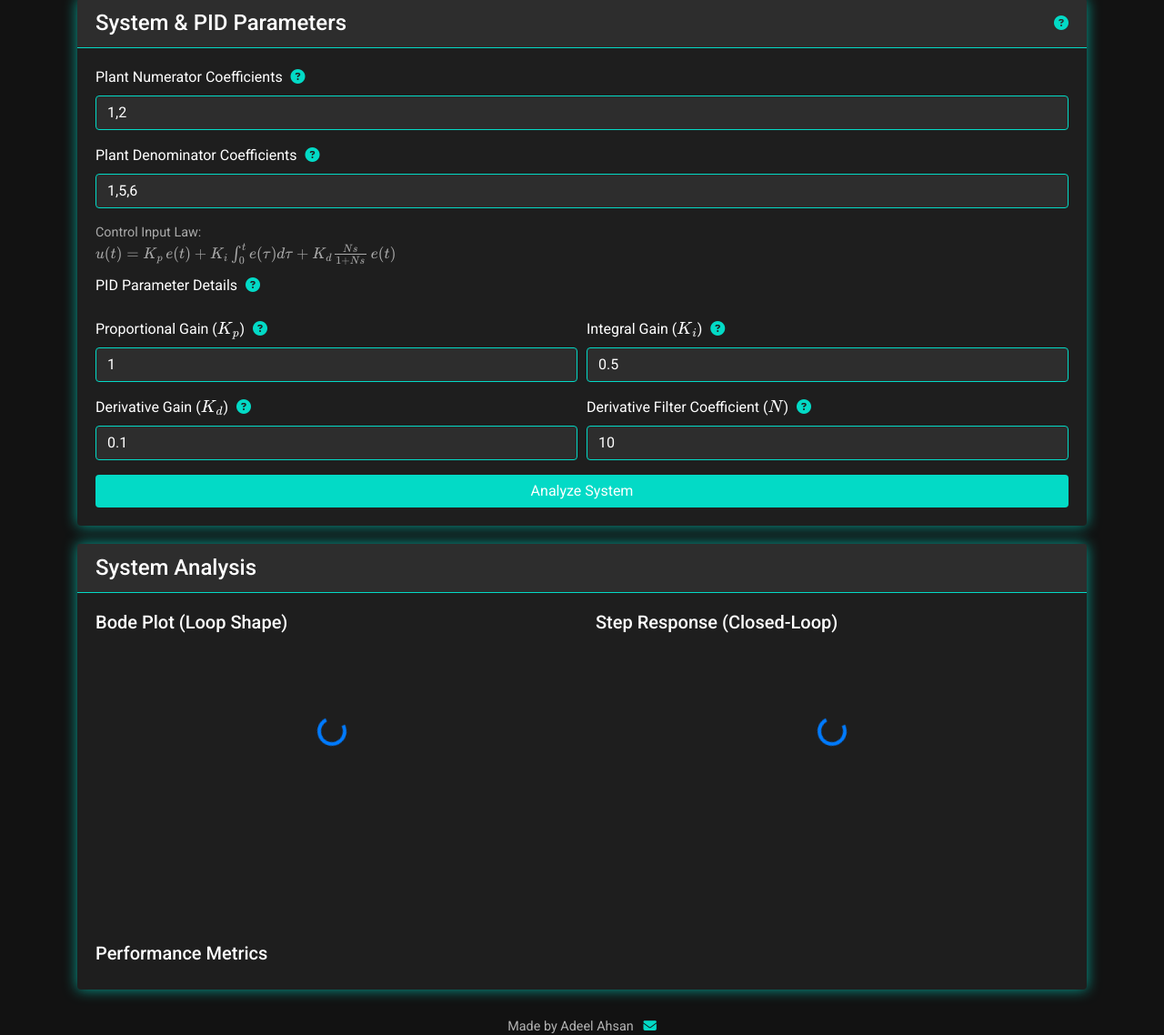
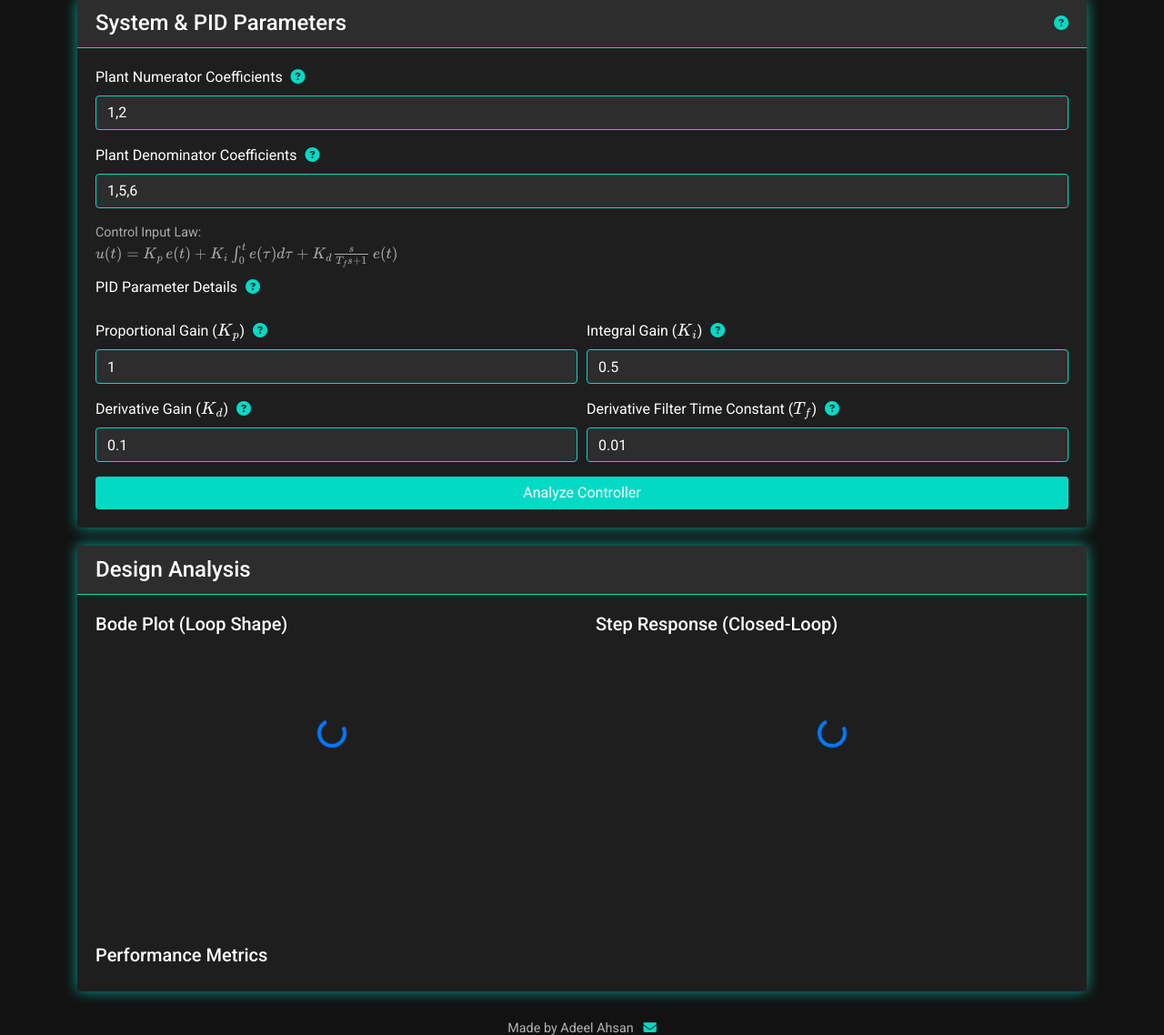
Before and after one commit to adeelahsaanawan/PID_Tuner, a Flask app: page / in a window 1280 px wide. Shown: the part 103-1241 px from the top of the page at 91% size. Run offline with Flask 3, Linux system fonts and the light colour scheme; some libraries are stand-ins or nearby versions.

Commit message:
Update control law: use Tf for derivative filter time constant

```diff
--- a/app.py
+++ b/app.py
@@ -29,18 +29,19 @@
         kp = float(data.get("kp", 1))
         ki = float(data.get("ki", 0.5))
         kd = float(data.get("kd", 0.1))
-        N = float(data.get("N", 10))  # Derivative filter coefficient
+        # Use derivative filter time constant Tf instead of N; defaulting to 0.01
+        Tf = float(data.get("Tf", 0.01))
 
         # Build the plant G(s)
         G = tf(plant_num, plant_den)
 
-        # Build the filtered PID controller:
-        # C(s) = Kp + Ki/s + (Kd * N * s)/(1+N * s)
-        # Combined as a single rational function:
-        #   Numerator: [N*(Kp+Kd), (Kp+Ki*N), Ki]
-        #   Denom: [N, 1, 0]
-        C_num = [N * (kp + kd), (kp + ki * N), ki]
-        C_den = [N, 1, 0]
+        # Build the filtered PID controller using Tf:
+        # C(s) = Kp + Ki/s + (Kd*s)/(Tf*s + 1)
+        # Combined as a single transfer function:
+        #   Numerator:   (kp*Tf + kd) * s^2 + (kp + ki*Tf) * s + ki
+        #   Denom:       s * (Tf*s + 1)
+        C_num = [kp * Tf + kd, (kp + ki * Tf), ki]
+        C_den = [Tf, 1, 0]
         C = tf(C_num, C_den)
 
         # Open-loop transfer function L(s) = G(s)*C(s)
--- a/templates/index.html
+++ b/templates/index.html
@@ -122,7 +122,7 @@
            title="Overall Instructions"
            data-content="Use this tool to tune your PID controller. Define your plant by providing the numerator and denominator coefficients.<br><br>
 For example, if your plant is defined by the transfer function
-\( G(s)=\frac{1}{s^2+5s+6} \), then enter <code>1</code> for the numerator and <code>1, 5, 6</code> for the denominator.<br><br>
+\( G(s)=\frac{s+2}{s^2+5s+6} \), then enter <code>1,2</code> for the numerator and <code>1, 5, 6</code> for the denominator.<br><br>
 Adjust the PID parameters to modify the control response."></i>
       </div>
       <div class="card-body">
@@ -135,7 +135,7 @@
                  data-toggle="popover" data-trigger="focus" data-html="true"
                  title="Plant Numerator Coefficients"
                  data-content="Enter the coefficients for the numerator of the plant transfer function.<br><br>
-For example, for \( G(s)=\frac{1}{s^2+5s+6} \), use: <code>1</code>"></i>
+For example, for \( G(s)=\frac{s+2}{s^2+5s+6} \), use: <code>1,2</code>"></i>
             </label>
             <input type="text" class="form-control" id="plant-num" placeholder="e.g., 1,2" value="1,2">
           </div>
@@ -152,12 +152,13 @@
           </div>
 
           <!-- PID Controller Section -->
-          <!-- Display the updated control input law above the PID gain inputs -->
+          <!-- Display the updated control law above the PID gain inputs -->
           <div class="help-text">
             Control Input Law:
             <br>
-            \( u(t)=K_p\,e(t)+K_i\int_0^t e(\tau)d\tau+K_d\frac{N s}{1+N s}\,e(t) \)
-          </div>
+            \( u(t)=K_p\,e(t)+K_i\int_0^t e(\tau)d\tau+K_d\frac{s}{T_f s+1}\,e(t) \)
+            <br>
+  </div>
 
           <!-- Help button for PID parameter explanation -->
           <div class="form-group">
@@ -169,8 +170,8 @@
                  data-content="\(K_p\) (Proportional Gain): Affects the overall gain and response speed.<br><br>
 \(K_i\) (Integral Gain): Eliminates steady-state error but can slow down the response.<br><br>
 \(K_d\) (Derivative Gain): Enhances stability and reduces overshoot; applied as a filtered derivative.<br><br>
-\(N\) (Derivative Filter Coefficient): Determines the speed of the derivative filter which mitigates noise.<br><br>
-Note: \(K_p\) and \(K_d\) primarily influence gain/phase margins, while \(K_i\) and \(N\) affect time response parameters (e.g., rise and settling times)."></i>
+\(T_f\) (Derivative Filter Time Constant): Determines the filtering of the derivative term to mitigate noise.<br><br>
+Note: \(K_p\) and \(K_d\) primarily influence gain/phase margins, while \(K_i\) and \(T_f\) affect time response parameters (e.g., rise and settling times)."></i>
             </label>
           </div>
 
@@ -199,28 +200,28 @@
             </div>
           </div>
           <div class="form-row">
-            <!-- Lower row: Kd and N -->
+            <!-- Lower row: Kd and Tf -->
             <div class="form-group col-md-6">
               <label for="kd">Derivative Gain (\(K_d\))
                 <i class="fa-solid fa-question-circle help-icon" tabindex="0"
                    data-toggle="popover" data-trigger="focus" data-html="true"
                    title="Derivative Gain (\(K_d\))"
-                   data-content="Acts on the rate of change of the error; applied as a filtered derivative<br><br>
-\( K_d\frac{N s}{1+N s}\,e(t) \) helps reduce noise effects and improve phase margin."></i>
+                   data-content="Acts on the rate of change of the error; applied as a filtered derivative.<br><br>
+\( \frac{K_d s}{T_f s+1}\,e(t) \) helps reduce noise effects and improve phase margin."></i>
               </label>
               <input type="number" class="form-control" id="kd" value="0.1" step="0.1">
             </div>
             <div class="form-group col-md-6">
-              <label for="N">Derivative Filter Coefficient (\(N\))
+              <label for="Tf">Derivative Filter Time Constant (\(T_f\))
                 <i class="fa-solid fa-question-circle help-icon" tabindex="0"
                    data-toggle="popover" data-trigger="focus" data-html="true"
-                   title="Derivative Filter Coefficient (\(N\))"
-                   data-content="Sets the speed of the derivative filter; a larger \(N\) results in a faster filter to mitigate high frequency noise."></i>
+                   title="Derivative Filter Time Constant (\(T_f\))"
+                   data-content="Sets the time constant of the derivative filter; a smaller \(T_f\) results in less filtering (faster response) but may amplify noise."></i>
               </label>
-              <input type="number" class="form-control" id="N" value="10" step="1">
+              <input type="number" class="form-control" id="Tf" value="0.01" step="0.001">
             </div>
           </div>
-          <button type="button" class="btn btn-primary btn-block" onclick="analyze()">Analyze System</button>
+          <button type="button" class="btn btn-primary btn-block" onclick="analyze()">Analyze Controller</button>
         </form>
       </div>
     </div>
@@ -228,7 +229,7 @@
     <!-- Output Card: Displays analysis of the PID controller -->
     <div class="card">
       <div class="card-header">
-        <h4 class="mb-0">System Analysis</h4>
+        <h4 class="mb-0">Design Analysis</h4>
       </div>
       <div class="card-body">
         <!-- Error Alert: Displays any errors from the backend -->
@@ -303,7 +304,7 @@
         kp: document.getElementById("kp").value,
         ki: document.getElementById("ki").value,
         kd: document.getElementById("kd").value,
-        N: document.getElementById("N").value
+        Tf: document.getElementById("Tf").value
       };
 
       try {
```
